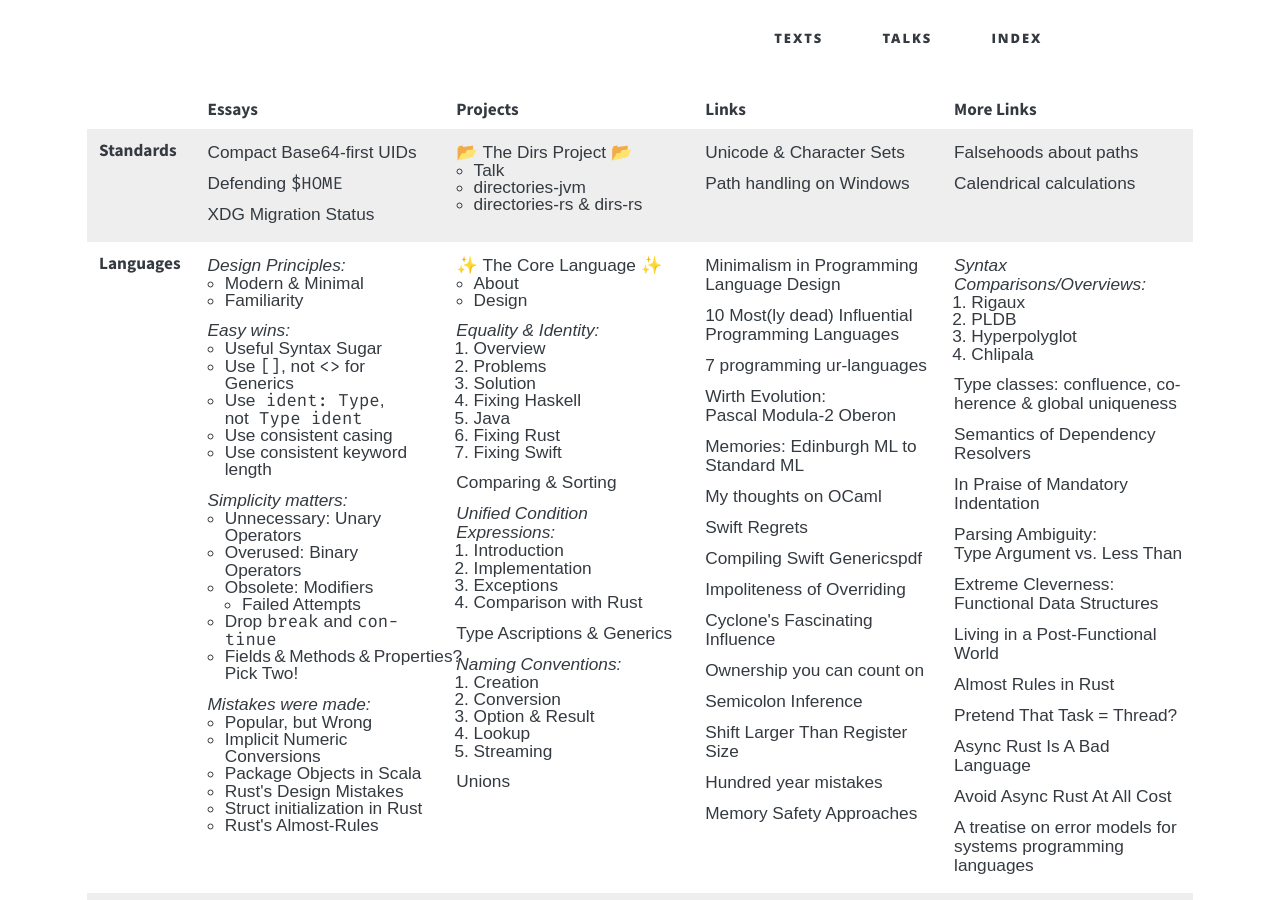
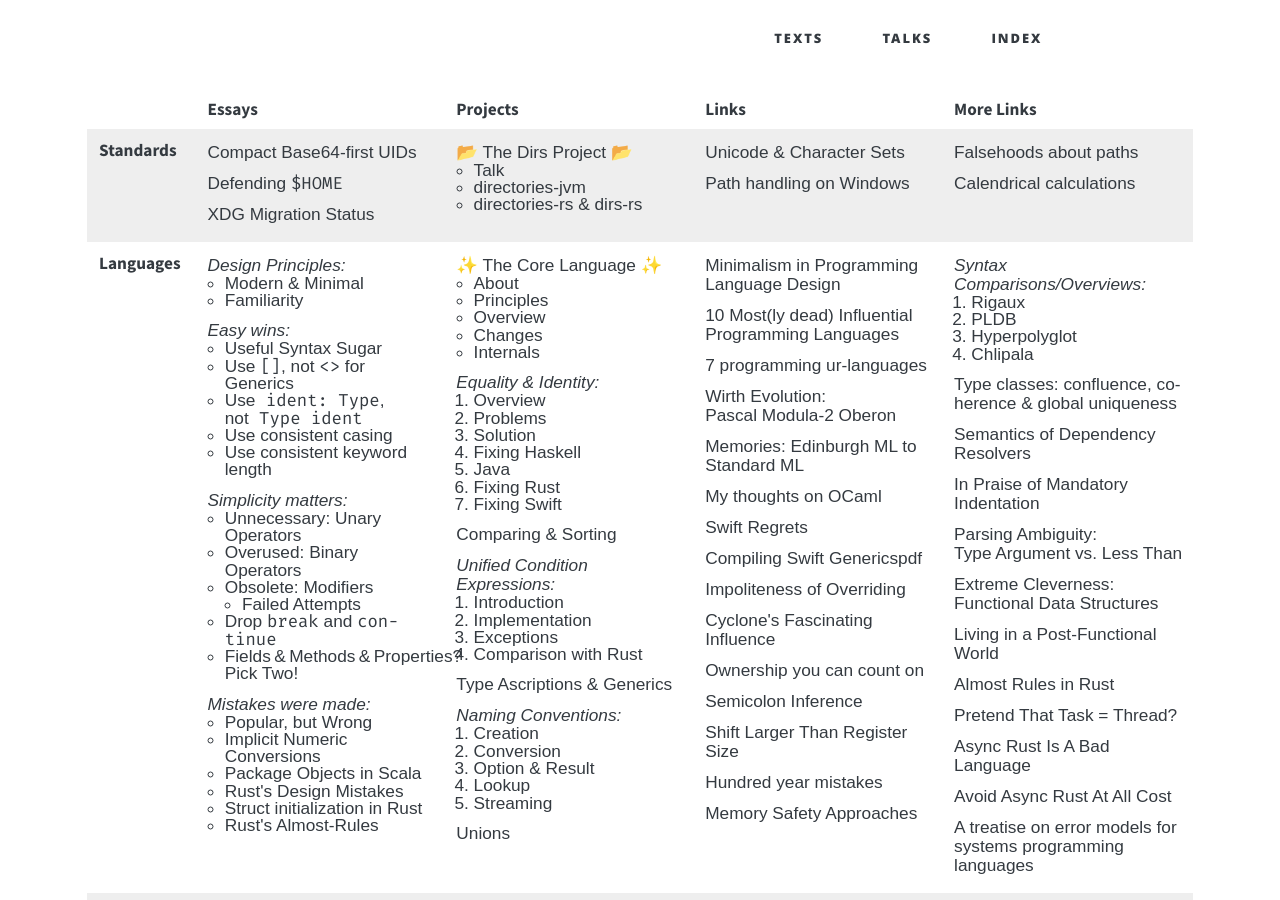
Before and after one commit to soc/soc.me, a Jekyll site: the page built from index.md, in a window 1280 px wide and 900 px high. Built offline with Jekyll 4.4.1, drawn with Linux system fonts in a browser that asks for light colours; some web fonts are replaced.

Commit message:
add more links to core lang

```diff
--- a/index.md
+++ b/index.md
@@ -83,7 +83,10 @@
       <section id="core-lang" class="core-lang">✨ <a href="https://core-lang.dev">The Core Language</a> ✨
         <ul>
           <li><a href="https://core-lang.dev/about">About</a></li>
-          <li><a href="https://core-lang.dev/design">Design</a></li>
+          <li><a href="https://core-lang.dev/design">Principles</a></li>
+          <li><a href="https://core-lang.dev/overview">Overview</a></li>
+          <li><a href="https://core-lang.dev/changes">Changes</a></li>
+          <li><a href="https://core-lang.dev/internals">Internals</a></li>
         </ul>
       </section>
       <section id="equality-and-identity"><i>Equality &amp; Identity:</i>
```
